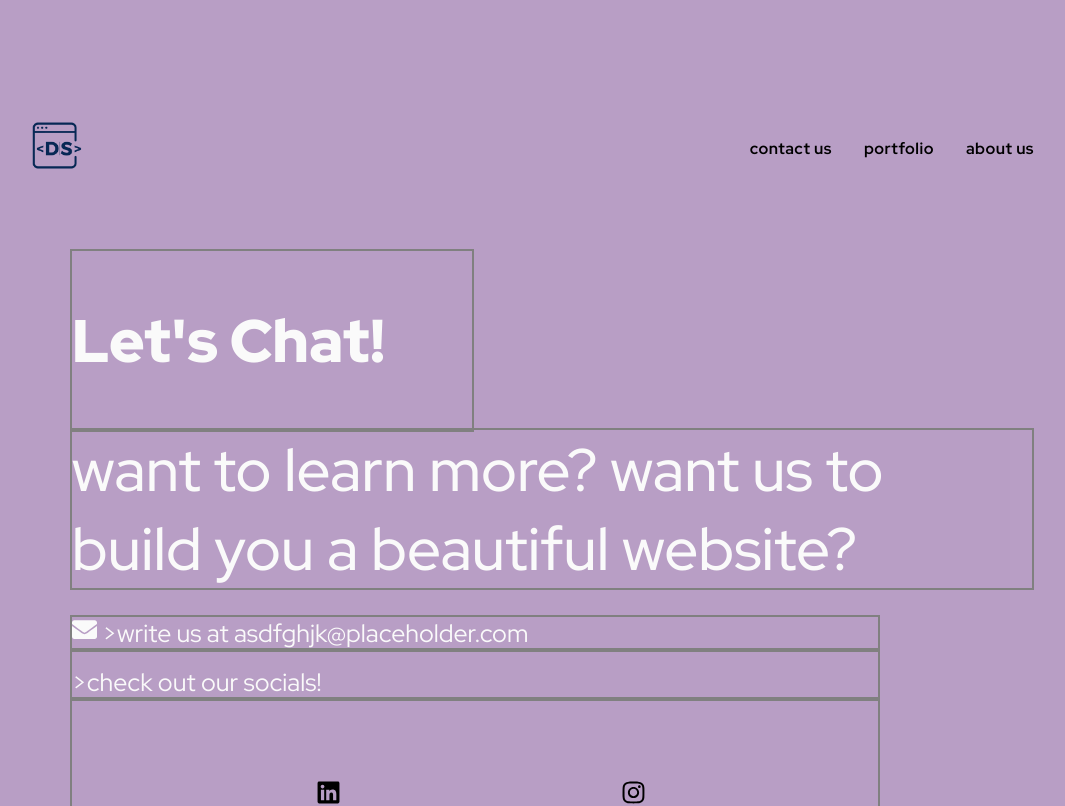
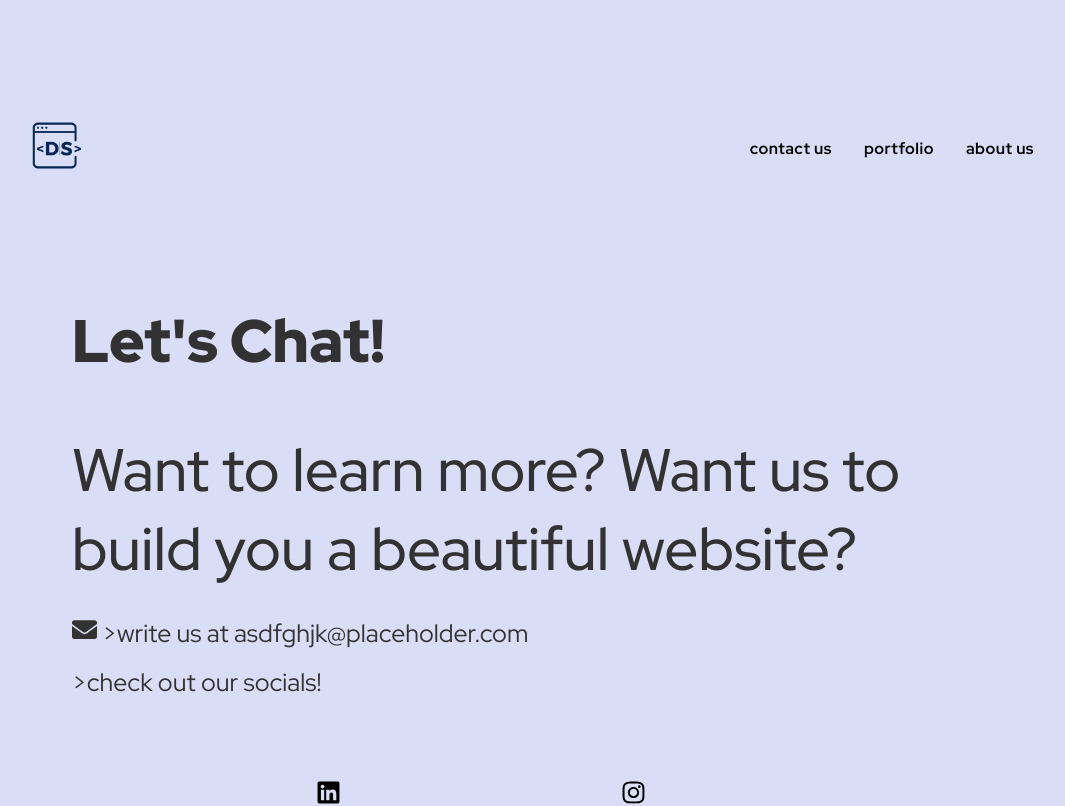
Before and after one commit to LucasHartmanWestern/westerndev-website, a React (Create React App) app: page /Contact in a window 1280 px wide. Shown: the top 806 px of the page, without its empty margins (88-1153 px from the left). Built offline with nearby package versions, Linux system fonts and the light colour scheme.

Commit message:
Standarized Colours, Got Rid of Temponary CSS and Typo
Made all pages have the same background colour (lightish blue). Also got rid of temponary div wireframes from Contact Us and fixed a typo on the home page.

```diff
--- a/src/Pages/Contact/Contact.css
+++ b/src/Pages/Contact/Contact.css
@@ -1,7 +1,7 @@
 .Contact-Container {
   text-align: left;
   font-family: 'Red Hat Display', sans-serif;
-  color: #fafafa;
+  color: rgb(51, 50, 50);
   margin-left: 5%;
   margin-right: 5%;
   display: flex;
@@ -14,15 +14,13 @@
 
 .Contact-Title {
  display: inline-block;
- outline: 2px solid gray;
-  padding-top: 50px;
-  padding-bottom: 50px;
+ padding-top: 50px;
+ padding-bottom: 50px;
  font-weight:900;
  min-width: 400px;
 }
 
 .Contact-Description {
-  outline: 2px solid gray;
   font-weight: 500;
   padding-right:5%;
 }
@@ -33,21 +31,11 @@
   padding-top: 3%;
 }
 
-.Contact-Stater {
-  outline: 2px solid gray;
-}
-
-.Contact-Email {
-  outline: 2px solid gray;
-}
-
 .Contact-check {
-  outline: 2px solid gray;
   padding-top: 2%;
 }
 
 .Contact-Socials {
-  outline: 2px solid gray;
   display: inline-flex;
   text-align: center;
   padding-top: 10%;
--- a/src/Pages/Contact/Contact.js
+++ b/src/Pages/Contact/Contact.js
@@ -8,7 +8,7 @@ import Fade from 'react-reveal/Fade'
 
 function Contact() {
 
-  document.body.style = 'background: #B89EC5;';
+  document.body.style = 'background: #D9DDF5;';
 
   return (
     <div className="Contact-Container">
@@ -19,13 +19,14 @@ function Contact() {
         </div>
 
         <div className="Contact-Description">
-            want to learn more?
-            want us to build you
+            Want to learn more?
+            Want us to build you
             a beautiful website?
         </div>
       </div>
       </Fade>
 
+      <Fade>
       <div className="Contact-2">
         <div className="Contact-Stater">
         <div className="Contact-Email">   <FaEnvelope/> &gt;write us at asdfghjk@placeholder.com <br /></div>
@@ -38,6 +39,7 @@ function Contact() {
           <div className="Contact-facebook">  <a href="https://www.facebook.com/westerndevsociety/" target="_blank"><FaFacebookSquare /></a> <br/> @westerndevsociety </div>
         </div>
       </div>
+      </Fade>
     </div>
   );
 }
--- a/src/Pages/Home/Home.js
+++ b/src/Pages/Home/Home.js
@@ -3,7 +3,7 @@ import './Home.css'
 
 // images and styling tbd
 export default function Home() {
-  document.body.style = 'background: #F5F4F4;';
+  document.body.style = 'background: #D9DDF5;';
   return (
     <div className='home-container'>
       <div className="content">
@@ -14,7 +14,7 @@ export default function Home() {
             <span style={{color:'#303030'}}>Society</span>
           </div>
           <div className="text">
-            Building community, one line of code at a time.
+            Building a community, one line of code at a time.
           </div>
         </div>
 
--- a/src/Pages/Portfolio/Portfolio.js
+++ b/src/Pages/Portfolio/Portfolio.js
@@ -3,7 +3,7 @@ import './Portfolio.css'
 import Fade from 'react-reveal/Fade'
 
 function Portfolio() {
-  document.body.style = 'background: #F5F4F4;';
+  document.body.style = 'background: #D9DDF5;';
   return (
     <Fade>
     <div className='coming-soon'>
```
